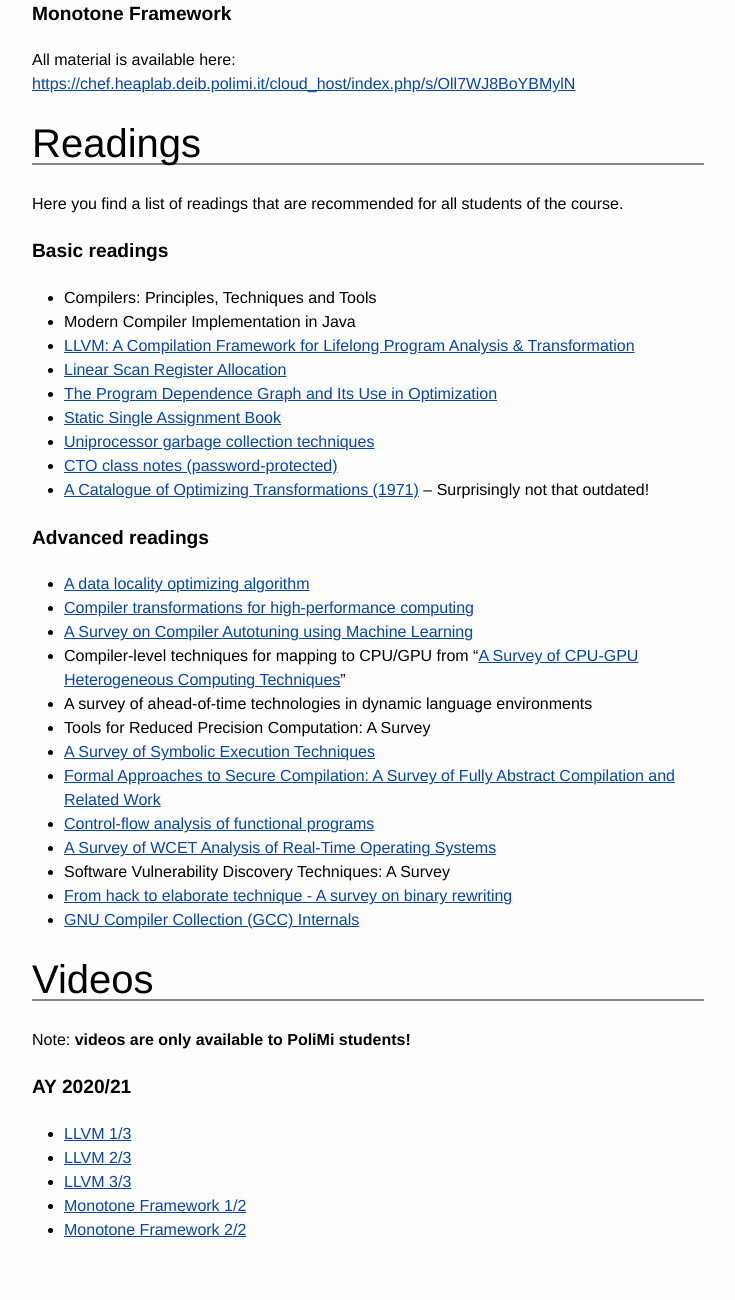
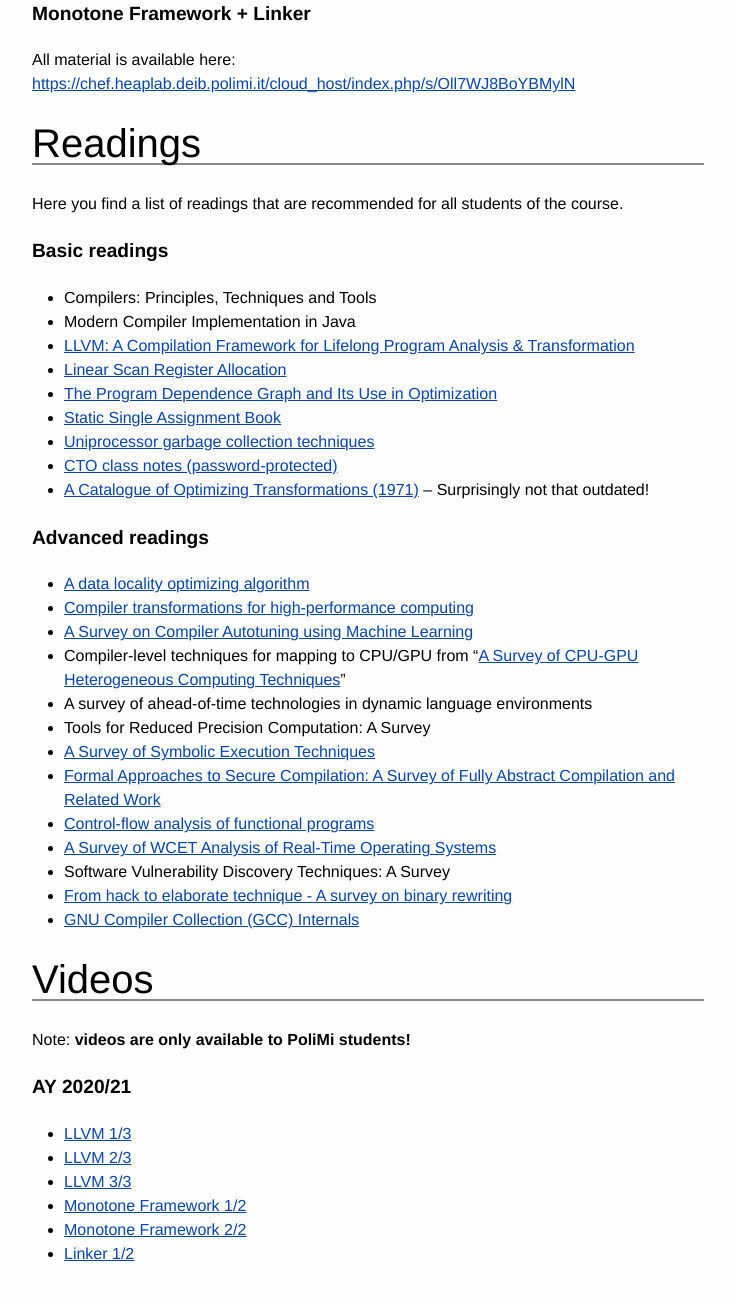
Before and after one commit to cto-course-polimi/cto-course-polimi.github.io, a plain HTML site: page material.html in a window 1280 px wide. Shown: the part 610-1910 px from the top of the page, without its empty margins (272-1007 px from the left). Drawn offline with Linux system fonts and the light colour scheme.

Commit message:
Add Linker material

```diff
--- a/material.html
+++ b/material.html
@@ -306,7 +306,7 @@ Code Transformation and Optimization (2021)
 <li><a href="https://github.com/danielecattaneo/compiler-slides/raw/master/03-llvm-howto.pdf">LLVM Howto</a></li>
 </ol>
 <p>More stuff and code examples available here: <a href="https://github.com/danielecattaneo/compiler-slides">https://github.com/danielecattaneo/compiler-slides</a></p>
-<h4 id="monotone-framework">Monotone Framework</h4>
+<h4 id="monotone-framework-linker">Monotone Framework + Linker</h4>
 <p>All material is available here: <a href="https://chef.heaplab.deib.polimi.it/cloud_host/index.php/s/Oll7WJ8BoYBMylN">https://chef.heaplab.deib.polimi.it/cloud_host/index.php/s/Oll7WJ8BoYBMylN</a></p>
 <h1 id="readings">Readings</h1>
 <p>Here you find a list of readings that are recommended for all students of the course.</p>
@@ -347,6 +347,7 @@ Code Transformation and Optimization (2021)
 <li><a href="https://web.microsoftstream.com/video/70b70bca-f42a-484a-b63d-11b06af03d91">LLVM 3/3</a></li>
 <li><a href="https://politecnicomilano.webex.com/politecnicomilano/ldr.php?RCID=2b72db6af7a2436eaac29d31a21e955c">Monotone Framework 1/2</a></li>
 <li><a href="https://politecnicomilano.webex.com/politecnicomilano/ldr.php?RCID=a449e243fc80467399a933a102ca66eb">Monotone Framework 2/2</a></li>
+<li><a href="https://politecnicomilano.webex.com/politecnicomilano/ldr.php?RCID=8ea2c5e4243547599ca69ef99684b035">Linker 1/2</a></li>
 </ul>
 </body>
 </html>
```
Also changed, not shown: 1 other file.
